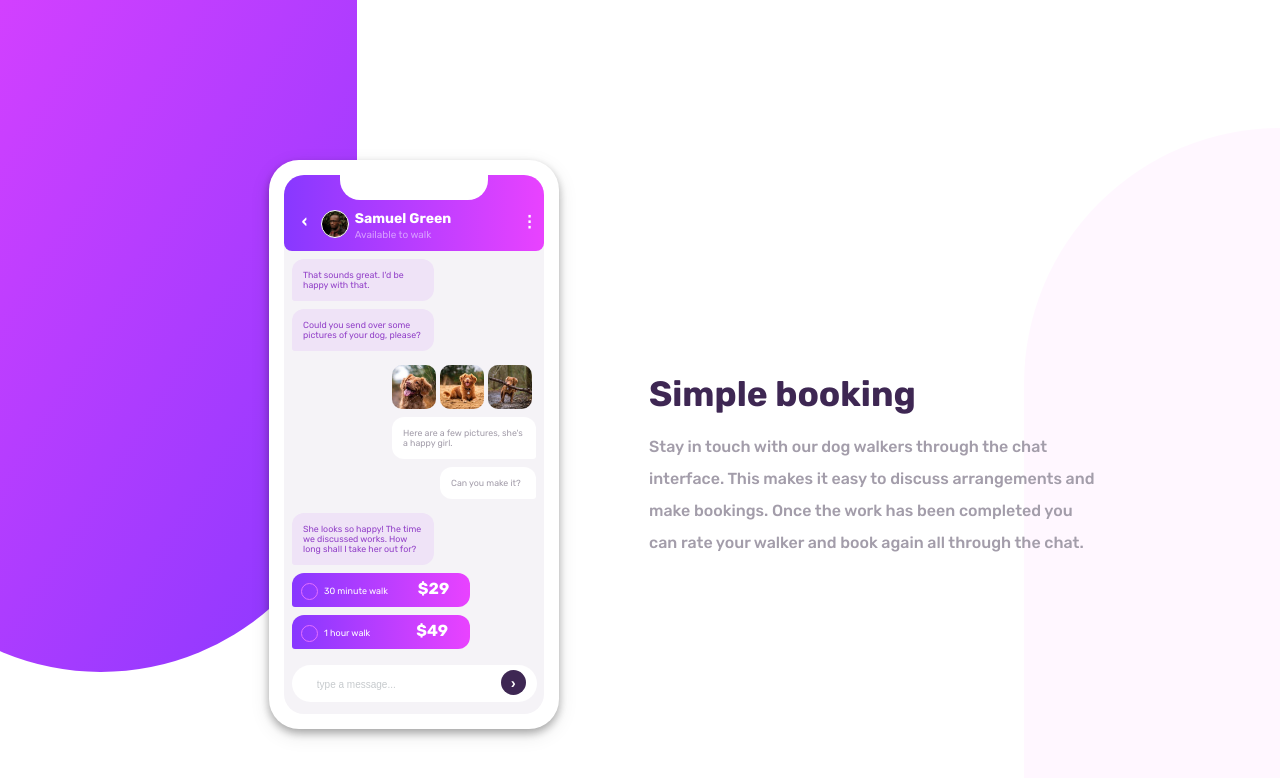
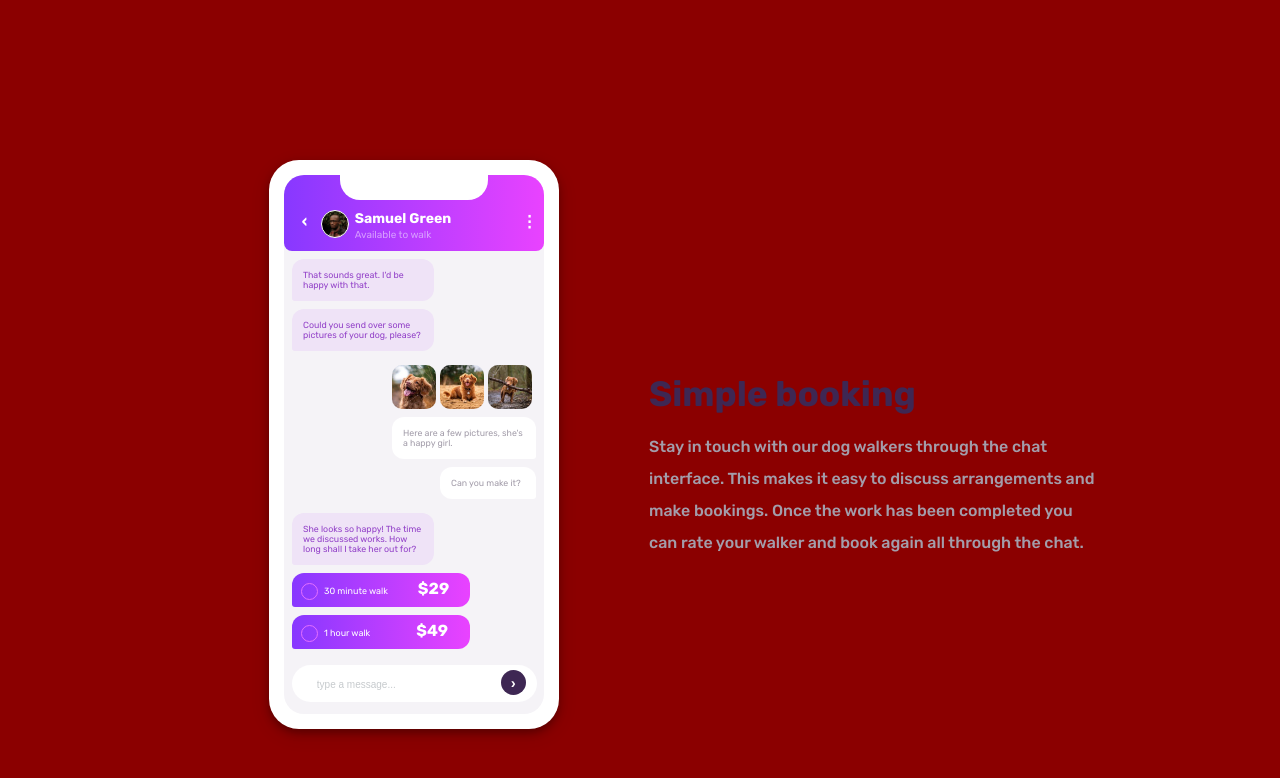
Before and after one commit to eseodiase/chat-app, a React (Vite) app: page / in a window 1280 px wide. Shown: the top 778 px of the page. Built offline with nearby package versions, Linux system fonts and the light colour scheme.

Commit message:
simple test but will be deleted

```diff
--- a/src/App.scss
+++ b/src/App.scss
@@ -1,6 +1,7 @@
 /*
   Author: Ese Odiase
   GitHub: github.com/eseodiase
+  LinkedIn: https://ng.linkedin.com/in/ese-g-odiase-220576196
 */
 
     $font-family_1: 'Rubik', sans-serif;
@@ -35,6 +36,7 @@
       margin: 0;
       padding: 0;
       font-family: $font-family_1;
+      background: darkred;
     }
 
     main{
```
Also changed, not shown: 1 other file (tests, documents, lock files or other folders).
